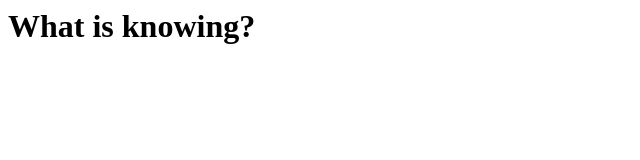
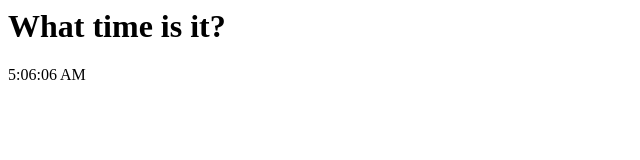
Before and after one commit to brandbrown/experiments, a plain HTML site: page portfolio/index.html in a window 1280 px wide. Shown: the whole page, without its empty margins (0-640 px from the left). Drawn offline with Linux system fonts and the light colour scheme.

Commit message:
added clock

```diff
--- a/portfolio/index.html
+++ b/portfolio/index.html
@@ -6,8 +6,10 @@
         <title>A Document</title>
     </head>
 
-    <body onload="someFunc()">
-        <h1>What is knowing?</h1>
+    <body onload="startup()">
+        <h1>What time is it?</h1>
+
+        <p id="clock"></p>
 
         <script src="src/main.js"></script>
     </body>
--- a/portfolio/src/main.js
+++ b/portfolio/src/main.js
@@ -1,5 +1,21 @@
 
+function startup() {
+    let app = new Main();
 
+    // clock
+    app.setClock();
+    setInterval(app.setClock, 1000);
+}
+
+class Main {
+    setClock() {
+        let time = new Date();
+        let clock = document.getElementById("clock");
+        clock.innerHTML = time.toLocaleTimeString();
+    }
+}
+
+// messing around
 function sleep (time) {
     return new Promise((resolve) => setTimeout(() => {
 
@@ -37,7 +53,3 @@ class TestClass{
         return this._someProp;
     }
 }
-
-function someFunc() {
-    console.log("I get called");
-}
```
